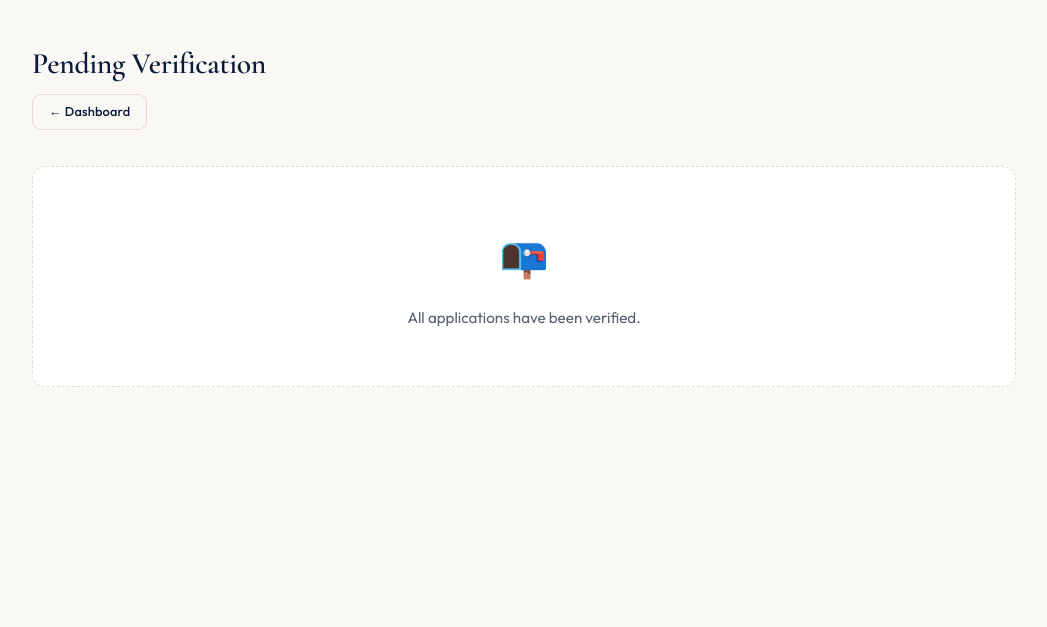
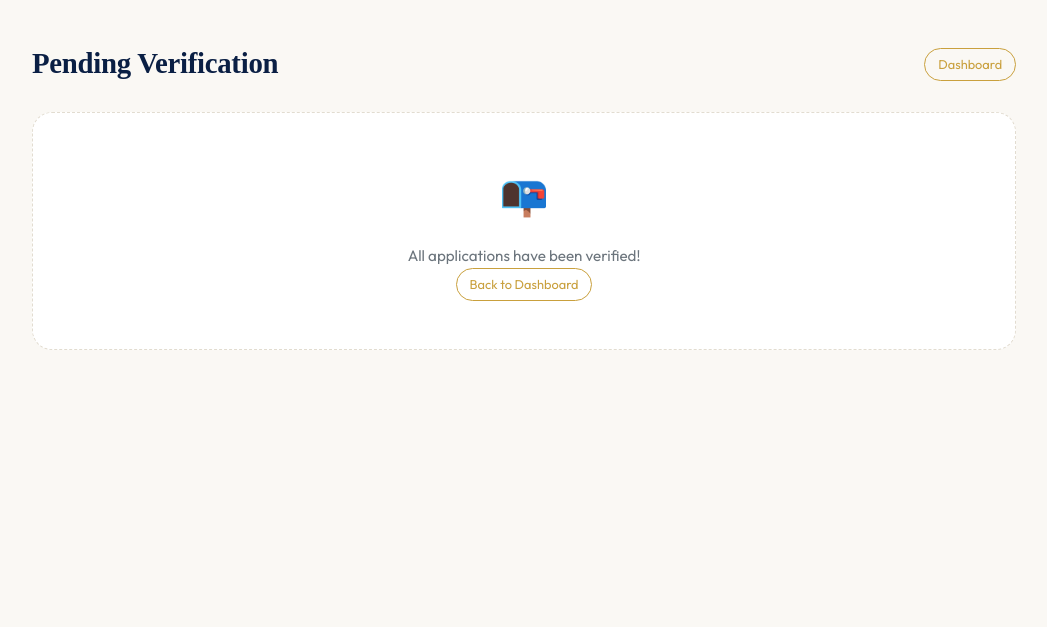
Before and after one commit to Cshekar77/applypvt, a Flask app: page /admin/verification in a window 1280 px wide. Shown: the part 66-693 px from the top of the page, without its empty margins (116-1163 px from the left). Run offline with Flask 3, Linux system fonts and the light colour scheme; the visitor is signed in with stand-in values (Sample User, id 1); data that the repository does not hold is empty; some libraries are stand-ins or nearby versions.

Commit message:
Trying to do inedfsjikdfrtgert54tretgy

```diff
--- a/routes.py
+++ b/routes.py
@@ -522,6 +522,26 @@ def verify_student(app_id):
     return redirect(url_for('main.admin_verification'))
 
 
+# ─────────────────────────────────────────
+#  Admin — Verify All Students (Bulk verification)
+# ─────────────────────────────────────────
+@main.route('/admin/verify-all', methods=['POST'])
+@admin_required
+def verify_all_students():
+    # Get all pending students
+    pending_students = StudentApplication.query.filter_by(is_verified=False).all()
+
+    count = 0
+    for student in pending_students:
+        student.is_verified = True
+        student.verified_at = datetime.utcnow()
+        count += 1
+
+    db.session.commit()
+    flash(f'Successfully verified {count} student(s)!', 'success')
+    return redirect(url_for('main.admin_verification'))
+
+
 @main.route('/admin/unverify/<int:app_id>', methods=['POST'])
 @admin_required
 def unverify_student(app_id):
--- a/templates/admin_verification.html
+++ b/templates/admin_verification.html
@@ -1,17 +1,263 @@
 {% extends 'base.html' %}
 {% block title %}Pending Verification — Admin{% endblock %}
 {% block content %}
+<style>
+  .page-header-inner {
+    display: flex;
+    justify-content: space-between;
+    align-items: center;
+    flex-wrap: wrap;
+    gap: 1rem;
+    margin-bottom: 1.5rem;
+  }
+
+  .page-header-inner h2 {
+    font-family: 'Playfair Display', serif;
+    font-size: 1.8rem;
+    color: #0a1f44;
+    margin: 0;
+  }
+
+  .header-actions {
+    display: flex;
+    gap: 1rem;
+    align-items: center;
+    flex-wrap: wrap;
+  }
+
+  .btn-outline {
+    background: transparent;
+    border: 1px solid #c9a03d;
+    color: #c9a03d;
+    padding: 0.4rem 0.8rem;
+    border-radius: 20px;
+    font-size: 0.8rem;
+    cursor: pointer;
+    text-decoration: none;
+    display: inline-block;
+  }
+
+  .btn-outline:hover {
+    background: #c9a03d;
+    color: white;
+  }
+
+  .btn-primary {
+    background: #c9a03d;
+    color: #0a1f44;
+    border: none;
+    padding: 0.4rem 0.8rem;
+    border-radius: 20px;
+    font-weight: 600;
+    cursor: pointer;
+    font-size: 0.8rem;
+    display: inline-flex;
+    align-items: center;
+    gap: 0.5rem;
+    text-decoration: none;
+  }
+
+  .btn-primary:hover {
+    background: #b58c2e;
+    transform: translateY(-2px);
+  }
+
+  .btn-success {
+    background: #28a745;
+    color: white;
+    border: none;
+    padding: 0.4rem 0.8rem;
+    border-radius: 20px;
+    font-weight: 600;
+    cursor: pointer;
+    font-size: 0.8rem;
+    display: inline-flex;
+    align-items: center;
+    gap: 0.5rem;
+  }
+
+  .btn-success:hover {
+    background: #218838;
+    transform: translateY(-2px);
+  }
+
+  .btn-sm {
+    font-size: 0.8rem;
+    padding: 0.3rem 0.8rem;
+  }
+
+  .verify-card {
+    background: white;
+    border-radius: 20px;
+    padding: 1.5rem;
+    margin-bottom: 1.5rem;
+    box-shadow: 0 2px 10px rgba(0, 0, 0, 0.05);
+    border: 1px solid #eef2f8;
+  }
+
+  .verify-header {
+    display: flex;
+    justify-content: space-between;
+    align-items: center;
+    flex-wrap: wrap;
+    gap: 0.5rem;
+    margin-bottom: 1rem;
+    padding-bottom: 0.5rem;
+    border-bottom: 1px solid #eef2f8;
+  }
+
+  .verify-header strong {
+    font-size: 1.1rem;
+    color: #0a1f44;
+  }
+
+  .text-muted {
+    color: #5a6e82;
+    font-size: 0.85rem;
+  }
+
+  .badge {
+    display: inline-block;
+    padding: 0.25rem 0.6rem;
+    border-radius: 20px;
+    font-size: 0.75rem;
+    font-weight: 600;
+  }
+
+  .badge-warning {
+    background: #fff3cd;
+    color: #856404;
+  }
+
+  .verify-grid {
+    display: grid;
+    grid-template-columns: repeat(auto-fit, minmax(200px, 1fr));
+    gap: 0.8rem;
+    margin-bottom: 1rem;
+  }
+
+  .verify-grid div span {
+    font-size: 0.7rem;
+    text-transform: uppercase;
+    color: #5a6e82;
+    display: block;
+  }
+
+  .verify-grid div strong {
+    font-size: 0.9rem;
+    color: #1a2c3e;
+  }
+
+  .field {
+    margin-top: 1rem;
+  }
+
+  .field label {
+    font-size: 0.8rem;
+    font-weight: 600;
+    color: #4a627a;
+    display: block;
+    margin-bottom: 0.3rem;
+  }
+
+  .field input {
+    padding: 0.5rem 0.8rem;
+    border: 2px solid #e2e8f0;
+    border-radius: 12px;
+    font-size: 0.85rem;
+    width: 100%;
+    max-width: 300px;
+  }
+
+  .field input:focus {
+    outline: none;
+    border-color: #c9a03d;
+  }
+
+  .empty-state {
+    text-align: center;
+    padding: 3rem;
+    color: #6c757d;
+    background: white;
+    border-radius: 20px;
+  }
+
+  body.dark .verify-card {
+    background: #1a2538;
+    border-color: #2d3e54;
+  }
+
+  body.dark .verify-header strong {
+    color: #eef2ff;
+  }
+
+  body.dark .verify-grid div strong {
+    color: #eef2ff;
+  }
+
+  body.dark .field label {
+    color: #c9a03d;
+  }
+
+  body.dark .field input {
+    background: #0f1a24;
+    border-color: #2d3e54;
+    color: #eef2ff;
+  }
+
+  @media (max-width: 768px) {
+    .verify-grid {
+      grid-template-columns: 1fr;
+    }
+
+    .page-header-inner {
+      flex-direction: column;
+      align-items: flex-start;
+    }
+
+    .header-actions {
+      width: 100%;
+    }
+
+    .btn-success, .btn-outline {
+      flex: 1;
+      text-align: center;
+      justify-content: center;
+    }
+  }
+</style>
+
 <div class="page-wrap">
   <div class="page-header-inner">
-    <h2>Pending Verification</h2>
-    <a href="{{ url_for('main.admin_dashboard') }}" class="btn btn-outline btn-sm">&larr; Dashboard</a>
+    <h2><i class="fas fa-clock"></i> Pending Verification</h2>
+    <div class="header-actions">
+      {% if students %}
+      <form method="POST" action="{{ url_for('main.verify_all_students') }}" onsubmit="return confirm('Are you sure you want to mark ALL pending applications as verified? This action cannot be undone.');" style="display: inline;">
+        <input type="hidden" name="csrf_token" value="{{ csrf_token }}"/>
+        <button type="submit" class="btn-success btn-sm">
+          <i class="fas fa-check-double"></i> Mark All as Verified
+        </button>
+      </form>
+      {% endif %}
+      <a href="{{ url_for('main.admin_dashboard') }}" class="btn-outline btn-sm">
+        <i class="fas fa-arrow-left"></i> Dashboard
+      </a>
+    </div>
   </div>
-  {% if not students %}<div class="empty-state">All applications have been verified.</div>{% endif %}
+
+  {% if not students %}
+  <div class="empty-state">
+    <i class="fas fa-check-circle" style="font-size: 3rem; margin-bottom: 1rem; display: block;"></i>
+    <p>All applications have been verified!</p>
+    <a href="{{ url_for('main.admin_dashboard') }}" class="btn-outline btn-sm">Back to Dashboard</a>
+  </div>
+  {% endif %}
+
   {% for s in students %}
   <div class="verify-card">
     <div class="verify-header">
       <div><strong>{{ s.full_name }}</strong><span class="text-muted" style="margin-left:.75rem">{{ s.email }} &bull; {{ s.phone }}</span></div>
-      <span class="badge badge-warning">Pending</span>
+      <span class="badge badge-warning"><i class="fas fa-hourglass-half"></i> Pending</span>
     </div>
     <div class="verify-grid">
       <div><span>DOB</span><strong>{{ s.dob }}</strong></div>
@@ -25,9 +271,9 @@
       <div><span>Marks 10</span><strong>{{ s.obtained_10|int }}/{{ s.total_10|int }} ({{ s.percent_10 }}%)</strong></div>
       <div><span>Marks 12</span><strong>{{ s.obtained_12|int }}/{{ s.total_12|int }} ({{ s.percent_12 }}%)</strong></div>
     </div>
-    <div style="display:flex;gap:1rem;margin-top:.75rem">
-      {% if s.marksheet_10 %}<a href="{{ url_for('static', filename='uploads/' + s.marksheet_10) }}" target="_blank" class="btn btn-outline btn-sm">View Marksheet 10</a>{% endif %}
-      {% if s.marksheet_12 %}<a href="{{ url_for('static', filename='uploads/' + s.marksheet_12) }}" target="_blank" class="btn btn-outline btn-sm">View Marksheet 12</a>{% endif %}
+    <div style="display:flex;gap:1rem;margin-top:.75rem; flex-wrap:wrap;">
+      {% if s.marksheet_10 %}<a href="{{ url_for('static', filename='uploads/' + s.marksheet_10) }}" target="_blank" class="btn-outline btn-sm">View Marksheet 10</a>{% endif %}
+      {% if s.marksheet_12 %}<a href="{{ url_for('static', filename='uploads/' + s.marksheet_12) }}" target="_blank" class="btn-outline btn-sm">View Marksheet 12</a>{% endif %}
     </div>
     {% if s.why_bca %}<p class="sop-text" style="margin-top:.75rem"><em>{{ s.why_bca }}</em></p>{% endif %}
     <form method="POST" action="{{ url_for('main.verify_student', app_id=s.id) }}" style="margin-top:1rem">
@@ -36,7 +282,7 @@
         <label>Admin notes (optional)</label>
         <input type="text" name="notes" placeholder="Any notes about this applicant...">
       </div>
-      <button type="submit" class="btn btn-primary btn-sm">Mark as Verified</button>
+      <button type="submit" class="btn-primary btn-sm">Mark as Verified</button>
     </form>
   </div>
   {% endfor %}
```
